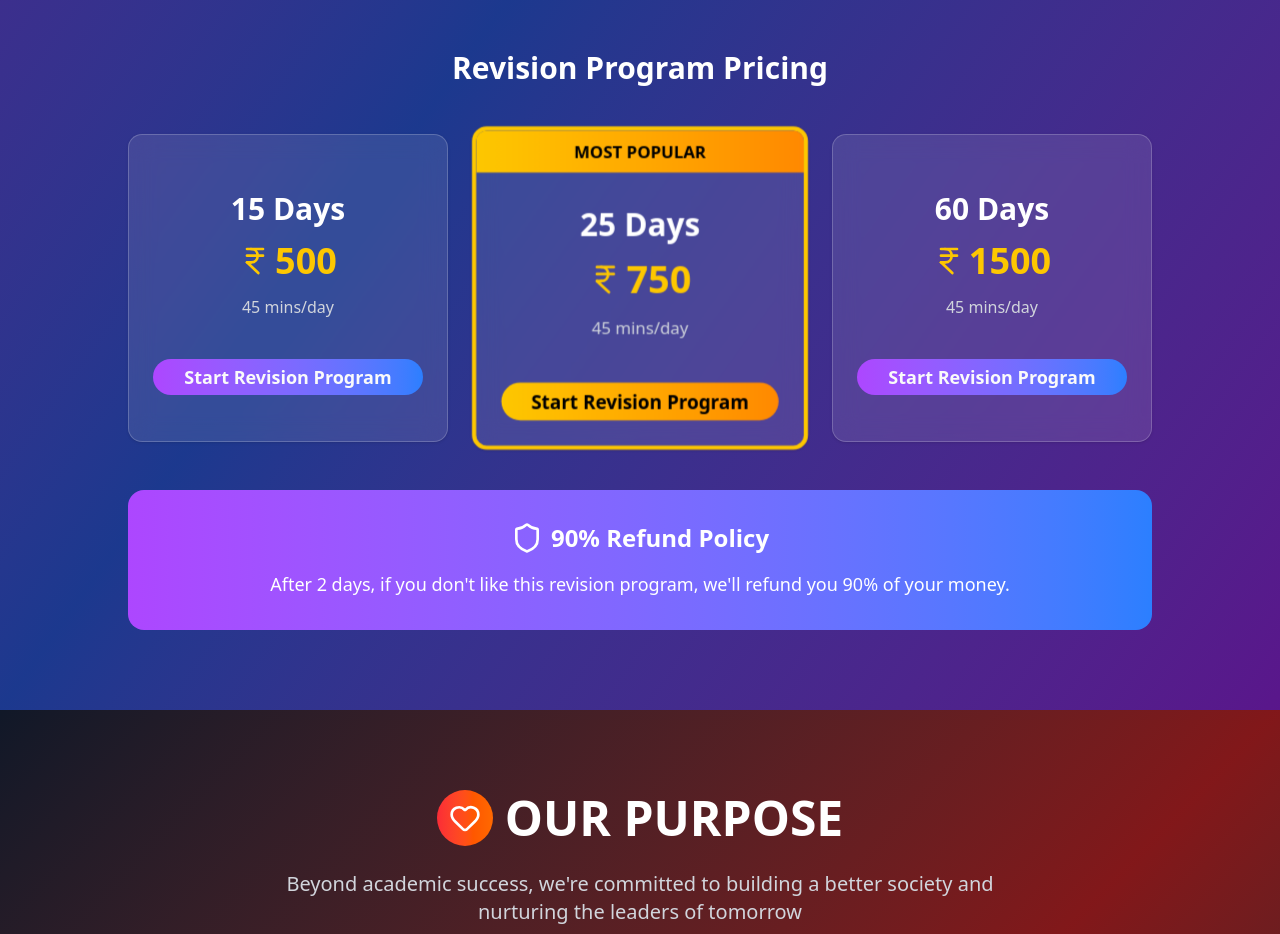
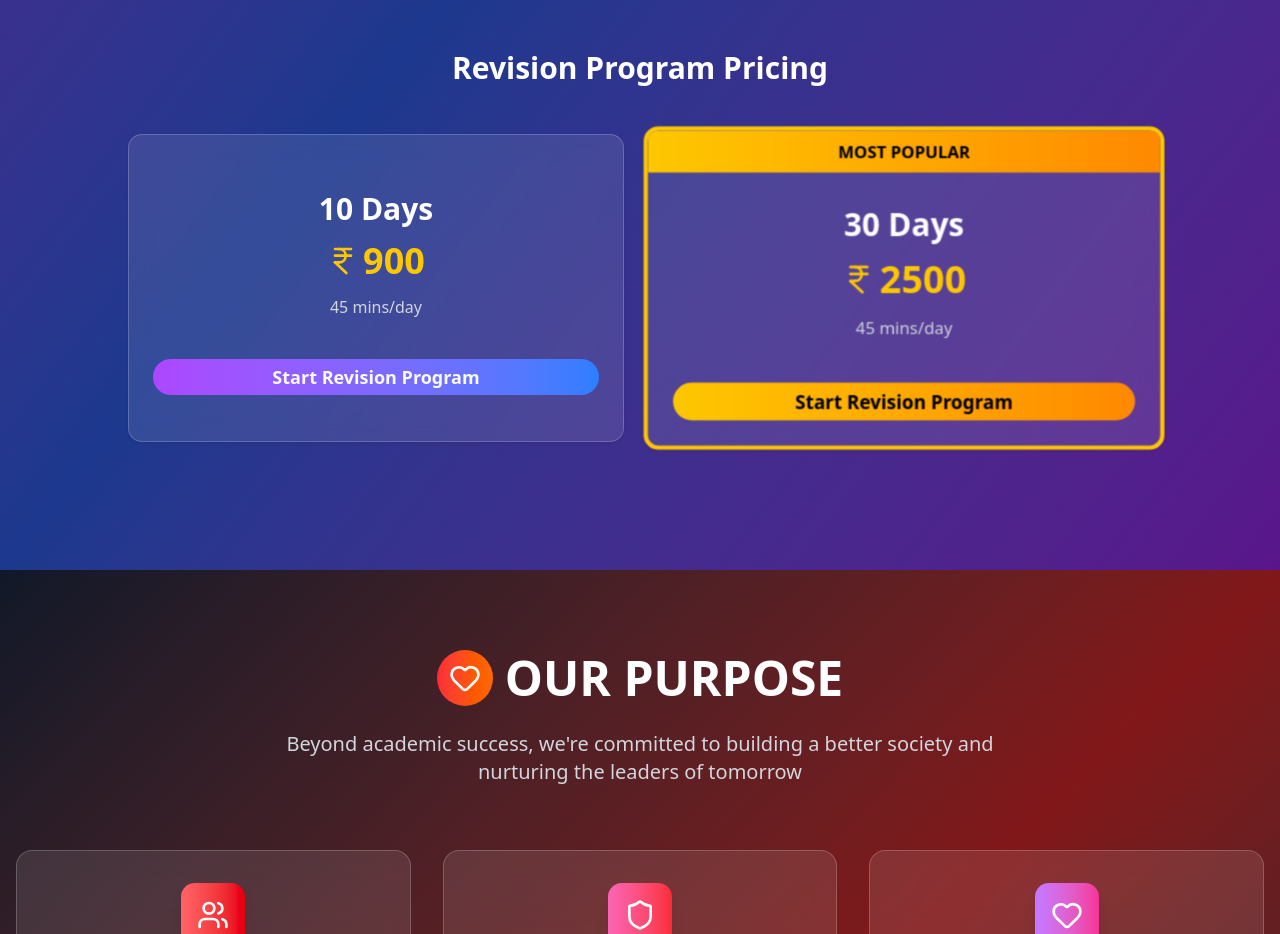
Before and after one commit to ayush-0012/Student-Sahayak, a React (Vite) app: page / in a window 1280 px wide. Shown: the part 8280-9214 px from the top of the page. Built offline with nearby package versions, Linux system fonts and the light colour scheme.

Commit message:
minor changes in prices

```diff
--- a/src/components/sections/Revision.tsx
+++ b/src/components/sections/Revision.tsx
@@ -127,26 +127,26 @@ export default function RevisionSection() {
           <h3 className="text-3xl font-bold text-white text-center mb-12">
             Revision Program Pricing
           </h3>
-          <div className="grid md:grid-cols-3 gap-8 mb-12">
+          <div className="grid md:grid-cols-2 gap-8 mb-12">
             {[
               {
-                days: "15",
-                price: "500",
+                days: "10",
+                price: "900",
                 sessions: "45 mins/day",
                 popular: false,
               },
               {
-                days: "25",
-                price: "750",
+                days: "30",
+                price: "2500",
                 sessions: "45 mins/day",
                 popular: true,
               },
-              {
-                days: "60",
-                price: "1500",
-                sessions: "45 mins/day",
-                popular: false,
-              },
+              // {
+              //   days: "30",
+              //   price: "2500",
+              //   sessions: "45 mins/day",
+              //   popular: false,
+              // },
             ].map((plan, index) => (
               <Card
                 key={index}
@@ -191,7 +191,7 @@ export default function RevisionSection() {
           </div>
 
           {/* Revision Refund Policy */}
-          <div className="text-center bg-gradient-to-r from-purple-500 to-blue-500 text-white p-8 rounded-2xl">
+          {/* <div className="text-center bg-gradient-to-r from-purple-500 to-blue-500 text-white p-8 rounded-2xl">
             <div className="flex items-center justify-center gap-2 mb-4">
               <Shield className="h-8 w-8" />
               <h3 className="text-2xl font-bold">90% Refund Policy</h3>
@@ -200,7 +200,7 @@ export default function RevisionSection() {
               After 2 days, if you don't like this revision program, we'll
               refund you 90% of your money.
             </p>
-          </div>
+          </div> */}
         </div>
       </div>
     </section>
```
